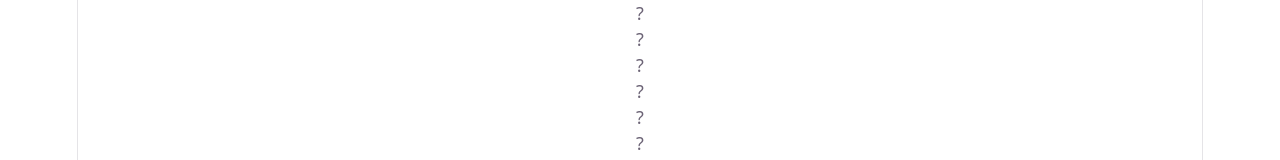
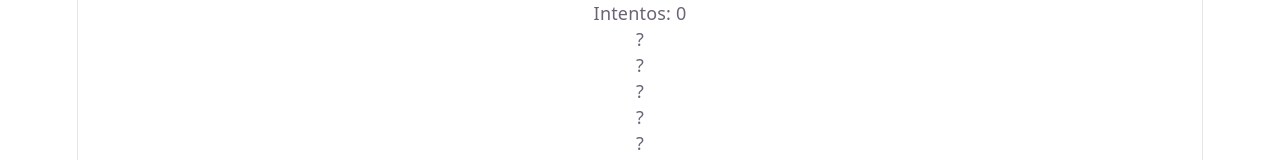
Before and after one commit to diegobs7/cards-game, a React (Vite) app: page / in a window 1280 px wide. Shown: the top 160 px of the page. Built offline with nearby package versions, Linux system fonts and the light colour scheme.

Commit message:
contador de intentos

```diff
--- a/src/App.tsx
+++ b/src/App.tsx
@@ -68,6 +68,7 @@ function App() {
 
   return (
     <div>
+      <p> Intentos: {attemps}</p>
       <BoardComponent cards={cards} onFlip={handleFlip} />
     </div>
   );
```
